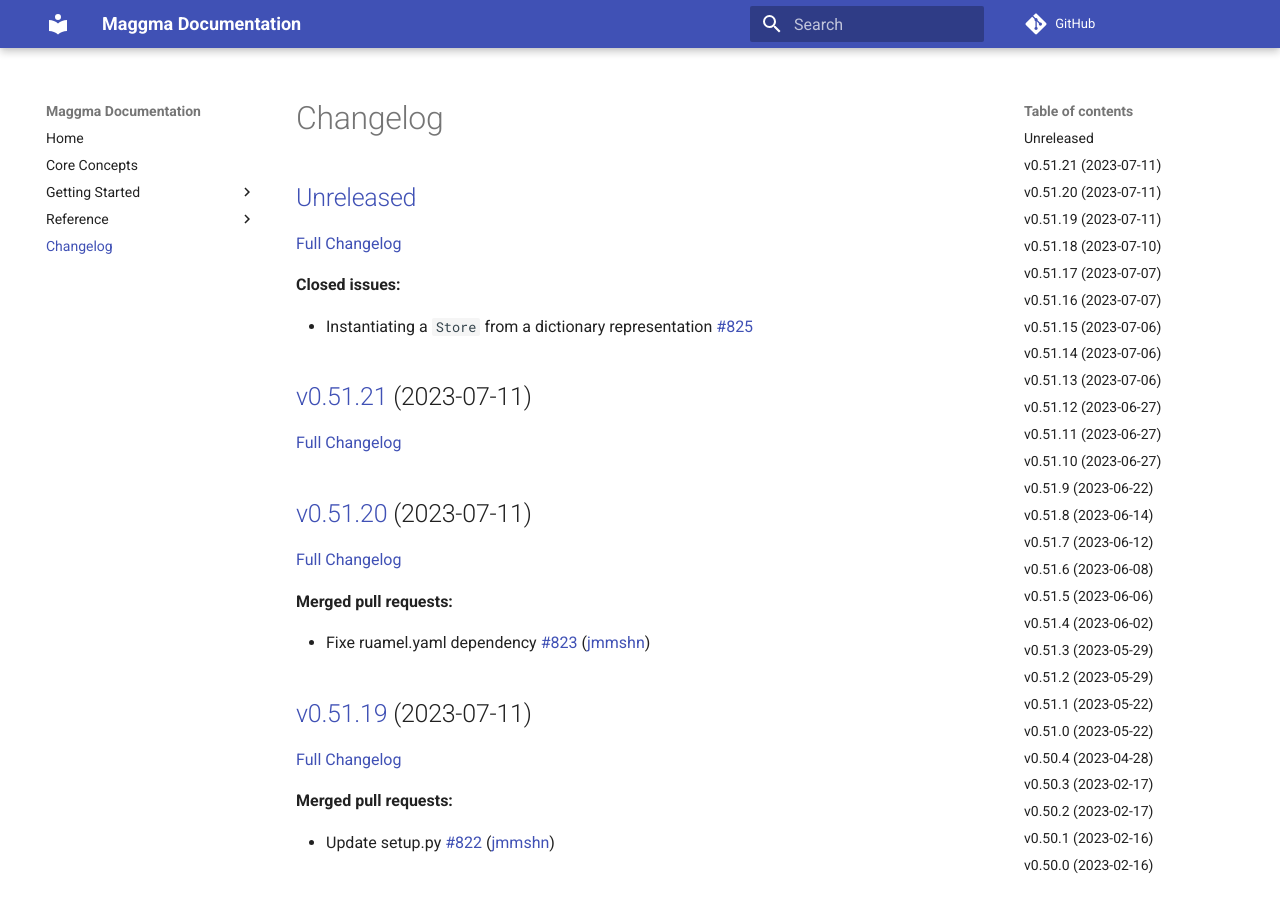
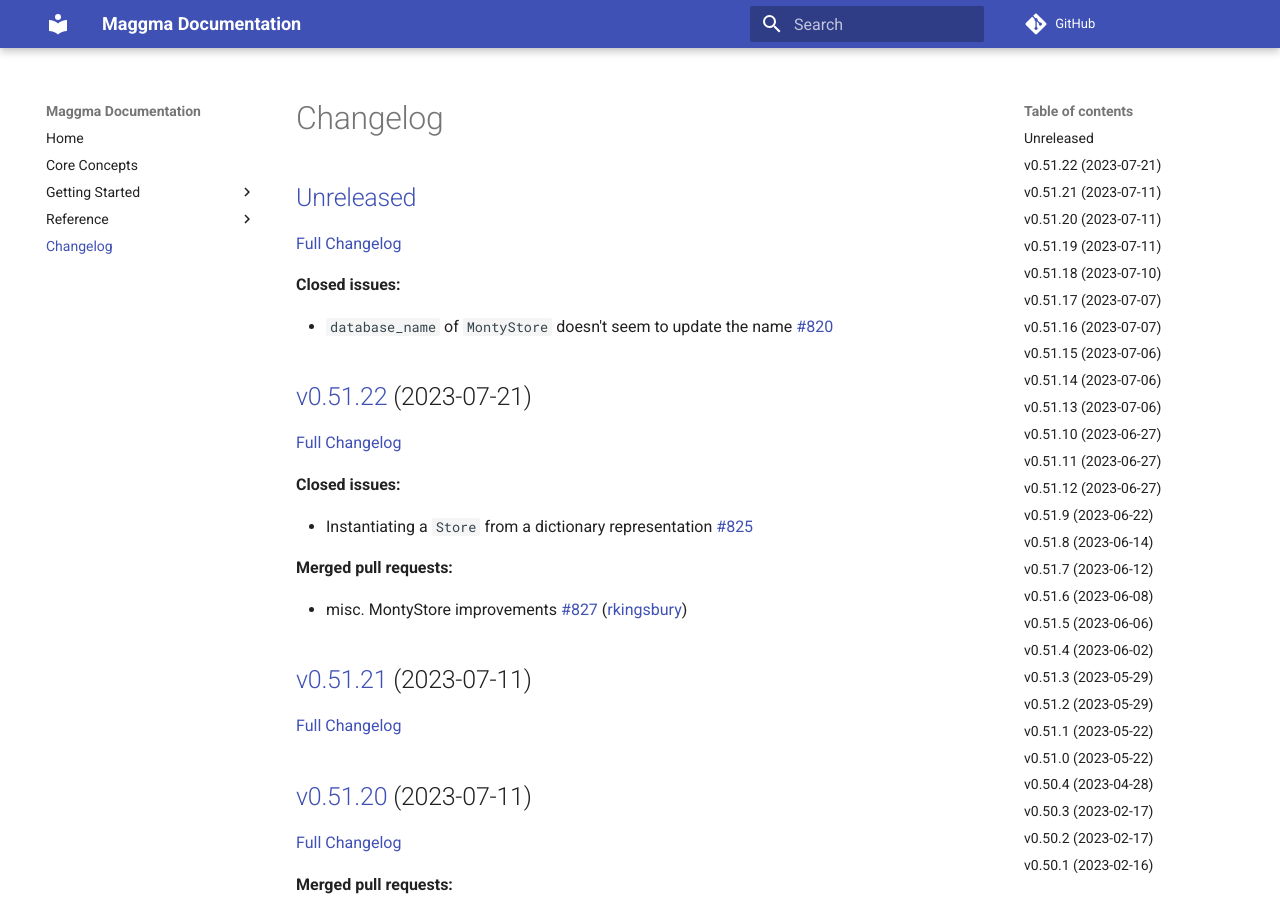
Before and after one commit to materialsproject/maggma, an MkDocs documentation site: the page built from docs/CHANGELOG.md, in a window 1280 px wide and 900 px high. Built offline with MkDocs 1.6.1 and Material for MkDocs 9.7.7, drawn with Linux system fonts in a browser that asks for light colours; comment, search, counter and statistics services are not loaded; some of the changed text lies outside the part shown.

Commit message:
Updated CHANGELOG.md

```diff
--- a/docs/CHANGELOG.md
+++ b/docs/CHANGELOG.md
@@ -2,11 +2,23 @@
 
 ## [Unreleased](https://github.com/materialsproject/maggma/tree/HEAD)
 
-[Full Changelog](https://github.com/materialsproject/maggma/compare/v0.51.21...HEAD)
+[Full Changelog](https://github.com/materialsproject/maggma/compare/v0.51.22...HEAD)
+
+**Closed issues:**
+
+- `database_name` of `MontyStore` doesn't seem to update the name [\#820](https://github.com/materialsproject/maggma/issues/820)
+
+## [v0.51.22](https://github.com/materialsproject/maggma/tree/v0.51.22) (2023-07-21)
+
+[Full Changelog](https://github.com/materialsproject/maggma/compare/v0.51.21...v0.51.22)
 
 **Closed issues:**
 
 - Instantiating a `Store` from a dictionary representation [\#825](https://github.com/materialsproject/maggma/issues/825)
+
+**Merged pull requests:**
+
+- misc. MontyStore improvements [\#827](https://github.com/materialsproject/maggma/pull/827) ([rkingsbury](https://github.com/rkingsbury))
 
 ## [v0.51.21](https://github.com/materialsproject/maggma/tree/v0.51.21) (2023-07-11)
 
@@ -70,23 +82,23 @@
 
 ## [v0.51.13](https://github.com/materialsproject/maggma/tree/v0.51.13) (2023-07-06)
 
-[Full Changelog](https://github.com/materialsproject/maggma/compare/v0.51.12...v0.51.13)
+[Full Changelog](https://github.com/materialsproject/maggma/compare/v0.51.10...v0.51.13)
 
 **Merged pull requests:**
 
 - Add explicit store close to resources [\#814](https://github.com/materialsproject/maggma/pull/814) ([munrojm](https://github.com/munrojm))
 
-## [v0.51.12](https://github.com/materialsproject/maggma/tree/v0.51.12) (2023-06-27)
+## [v0.51.10](https://github.com/materialsproject/maggma/tree/v0.51.10) (2023-06-27)
 
-[Full Changelog](https://github.com/materialsproject/maggma/compare/v0.51.11...v0.51.12)
+[Full Changelog](https://github.com/materialsproject/maggma/compare/v0.51.11...v0.51.10)
 
 ## [v0.51.11](https://github.com/materialsproject/maggma/tree/v0.51.11) (2023-06-27)
 
-[Full Changelog](https://github.com/materialsproject/maggma/compare/v0.51.10...v0.51.11)
+[Full Changelog](https://github.com/materialsproject/maggma/compare/v0.51.12...v0.51.11)
 
-## [v0.51.10](https://github.com/materialsproject/maggma/tree/v0.51.10) (2023-06-27)
+## [v0.51.12](https://github.com/materialsproject/maggma/tree/v0.51.12) (2023-06-27)
 
-[Full Changelog](https://github.com/materialsproject/maggma/compare/v0.51.9...v0.51.10)
+[Full Changelog](https://github.com/materialsproject/maggma/compare/v0.51.9...v0.51.12)
 
 **Merged pull requests:**
 
@@ -297,19 +309,19 @@
 
 ## [v0.49.9](https://github.com/materialsproject/maggma/tree/v0.49.9) (2022-11-01)
 
-[Full Changelog](https://github.com/materialsproject/maggma/compare/v0.49.8...v0.49.9)
+[Full Changelog](https://github.com/materialsproject/maggma/compare/v0.49.7...v0.49.9)
 
 **Merged pull requests:**
 
 - Parse datetime with dateutil [\#741](https://github.com/materialsproject/maggma/pull/741) ([munrojm](https://github.com/munrojm))
 
+## [v0.49.7](https://github.com/materialsproject/maggma/tree/v0.49.7) (2022-10-25)
+
+[Full Changelog](https://github.com/materialsproject/maggma/compare/v0.49.8...v0.49.7)
+
 ## [v0.49.8](https://github.com/materialsproject/maggma/tree/v0.49.8) (2022-10-25)
 
-[Full Changelog](https://github.com/materialsproject/maggma/compare/v0.49.7...v0.49.8)
-
-## [v0.49.7](https://github.com/materialsproject/maggma/tree/v0.49.7) (2022-10-25)
-
-[Full Changelog](https://github.com/materialsproject/maggma/compare/v0.49.6...v0.49.7)
+[Full Changelog](https://github.com/materialsproject/maggma/compare/v0.49.6...v0.49.8)
 
 **Merged pull requests:**
 
@@ -518,19 +530,19 @@
 
 ## [v0.44.1](https://github.com/materialsproject/maggma/tree/v0.44.1) (2022-03-08)
 
-[Full Changelog](https://github.com/materialsproject/maggma/compare/v0.43.0...v0.44.1)
+[Full Changelog](https://github.com/materialsproject/maggma/compare/v0.44.0...v0.44.1)
 
 **Merged pull requests:**
 
 - added localhost test for MongoURIStore [\#595](https://github.com/materialsproject/maggma/pull/595) ([jmmshn](https://github.com/jmmshn))
 
+## [v0.44.0](https://github.com/materialsproject/maggma/tree/v0.44.0) (2022-03-07)
+
+[Full Changelog](https://github.com/materialsproject/maggma/compare/v0.43.0...v0.44.0)
+
 ## [v0.43.0](https://github.com/materialsproject/maggma/tree/v0.43.0) (2022-03-07)
 
-[Full Changelog](https://github.com/materialsproject/maggma/compare/v0.44.0...v0.43.0)
-
-## [v0.44.0](https://github.com/materialsproject/maggma/tree/v0.44.0) (2022-03-07)
-
-[Full Changelog](https://github.com/materialsproject/maggma/compare/v0.42.0...v0.44.0)
+[Full Changelog](https://github.com/materialsproject/maggma/compare/v0.42.0...v0.43.0)
 
 ## [v0.42.0](https://github.com/materialsproject/maggma/tree/v0.42.0) (2022-03-07)
 
```
